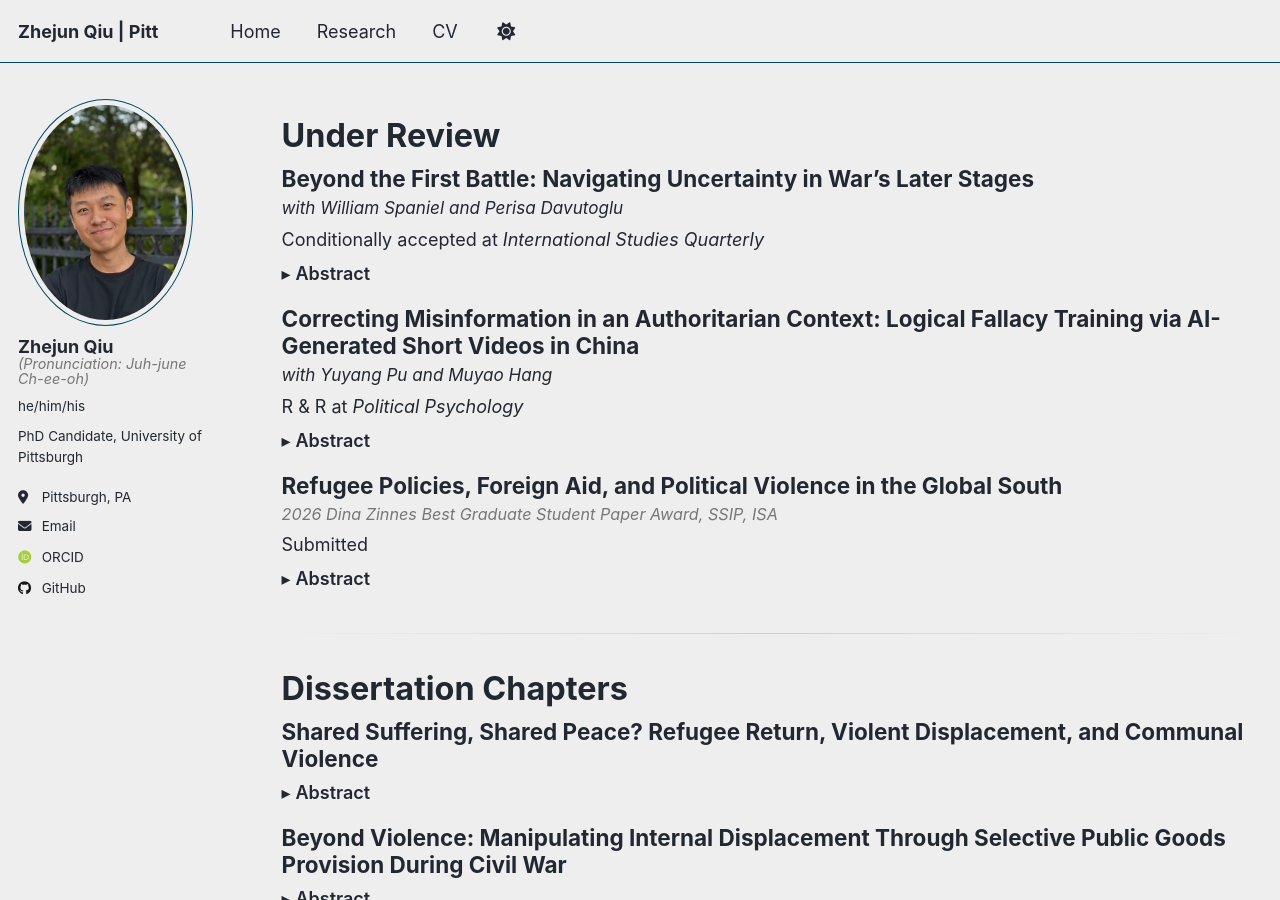
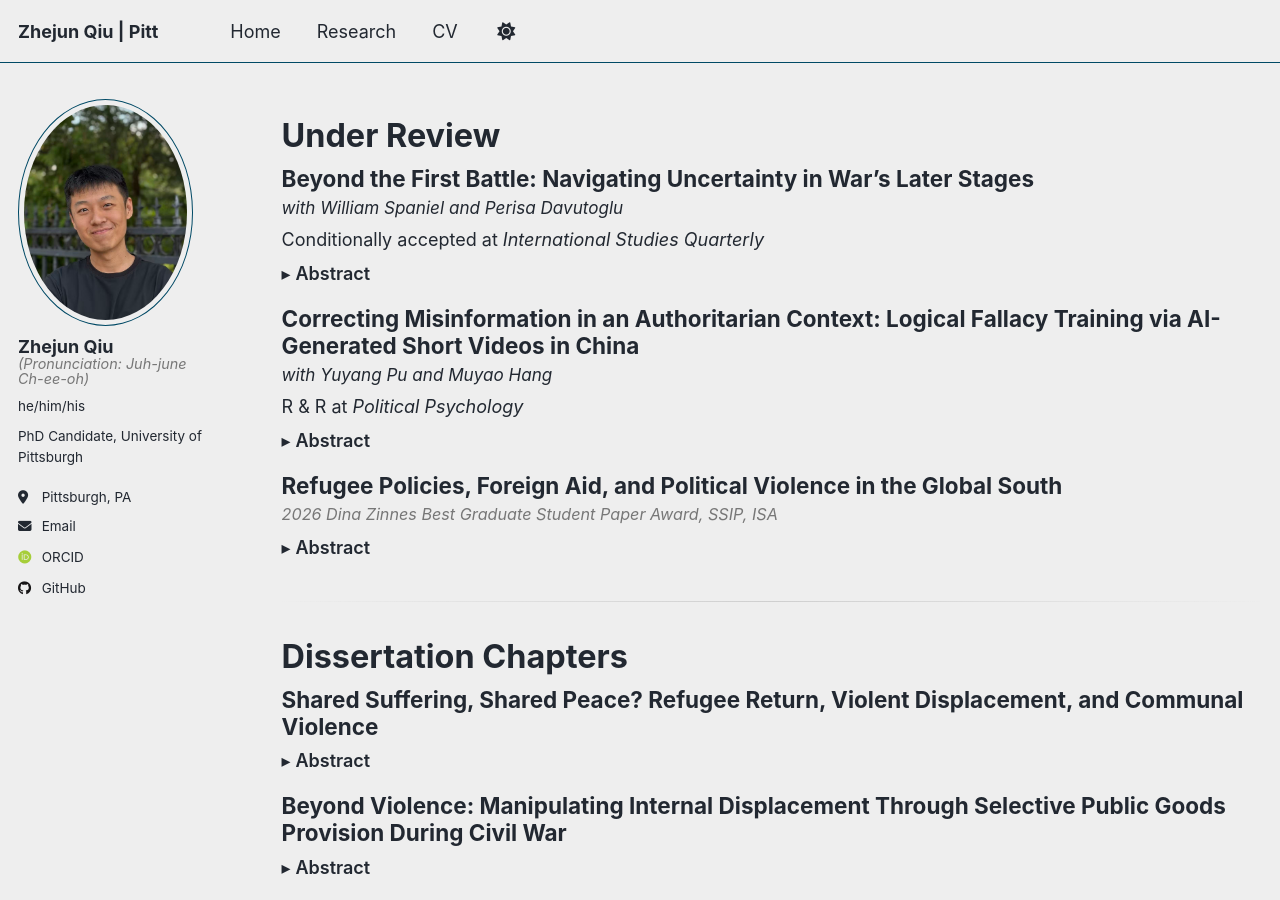
Before and after one commit to zhejun-qiu/zhejun-qiu.github.io, a Jekyll site: the page built from _pages/research.md, in a window 1280 px wide and 900 px high. Built offline with Jekyll 4.4.1, drawn with Linux system fonts in a browser that asks for light colours; some web fonts are replaced; a script that is not in the unit is left out.

Commit message:
Update research.md

```diff
--- a/_pages/research.md
+++ b/_pages/research.md
@@ -48,14 +48,16 @@ author_profile: true
   {%- endif -%}
 
   {%- if post.status -%}
-    {%- assign status_txt = post.status -%}
+    {%- assign status_txt = post.status | replace: "Submitted", "" | strip -%}
     {%- if status_txt contains "International Studies Quarterly" -%}
       {%- assign status_txt = status_txt | replace: "International Studies Quarterly", "<em>International Studies Quarterly</em>" -%}
     {%- endif -%}
     {%- if status_txt contains "Political Psychology" -%}
       {%- assign status_txt = status_txt | replace: "Political Psychology", "<em>Political Psychology</em>" -%}
     {%- endif -%}
-    <p style="margin:.25rem 0 0;">{{ status_txt }}</p>
+    {%- if status_txt != "" -%}
+      <p style="margin:.25rem 0 0;">{{ status_txt }}</p>
+    {%- endif -%}
   {%- endif -%}
 
   {%- if post.abstract -%}
@@ -84,14 +86,16 @@ author_profile: true
   {%- endif -%}
 
   {%- if post.status -%}
-    {%- assign status_txt = post.status -%}
+    {%- assign status_txt = post.status | replace: "Submitted", "" | strip -%}
     {%- if status_txt contains "International Studies Quarterly" -%}
       {%- assign status_txt = status_txt | replace: "International Studies Quarterly", "<em>International Studies Quarterly</em>" -%}
     {%- endif -%}
     {%- if status_txt contains "Political Psychology" -%}
       {%- assign status_txt = status_txt | replace: "Political Psychology", "<em>Political Psychology</em>" -%}
     {%- endif -%}
-    <p style="margin:.25rem 0 0;">{{ status_txt }}</p>
+    {%- if status_txt != "" -%}
+      <p style="margin:.25rem 0 0;">{{ status_txt }}</p>
+    {%- endif -%}
   {%- endif -%}
 
   {%- if post.abstract -%}
@@ -117,7 +121,16 @@ author_profile: true
   {%- endif -%}
 
   {%- if post.status -%}
-    <p style="margin:.25rem 0 0;">{{ post.status }}</p>
+    {%- assign status_txt = post.status | replace: "Submitted", "" | strip -%}
+    {%- if status_txt contains "International Studies Quarterly" -%}
+      {%- assign status_txt = status_txt | replace: "International Studies Quarterly", "<em>International Studies Quarterly</em>" -%}
+    {%- endif -%}
+    {%- if status_txt contains "Political Psychology" -%}
+      {%- assign status_txt = status_txt | replace: "Political Psychology", "<em>Political Psychology</em>" -%}
+    {%- endif -%}
+    {%- if status_txt != "" -%}
+      <p style="margin:.25rem 0 0;">{{ status_txt }}</p>
+    {%- endif -%}
   {%- endif -%}
 
   {%- if post.abstract -%}
@@ -145,7 +158,16 @@ author_profile: true
   {%- endif -%}
 
   {%- if post.status -%}
-    <p style="margin:.25rem 0 0;">{{ post.status }}</p>
+    {%- assign status_txt = post.status | replace: "Submitted", "" | strip -%}
+    {%- if status_txt contains "International Studies Quarterly" -%}
+      {%- assign status_txt = status_txt | replace: "International Studies Quarterly", "<em>International Studies Quarterly</em>" -%}
+    {%- endif -%}
+    {%- if status_txt contains "Political Psychology" -%}
+      {%- assign status_txt = status_txt | replace: "Political Psychology", "<em>Political Psychology</em>" -%}
+    {%- endif -%}
+    {%- if status_txt != "" -%}
+      <p style="margin:.25rem 0 0;">{{ status_txt }}</p>
+    {%- endif -%}
   {%- endif -%}
 
   {%- if post.abstract -%}
```
